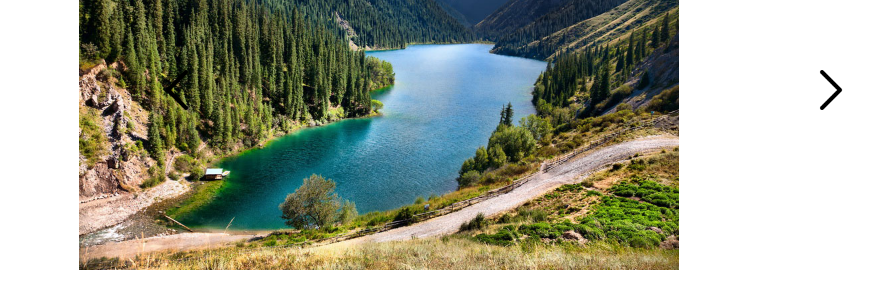
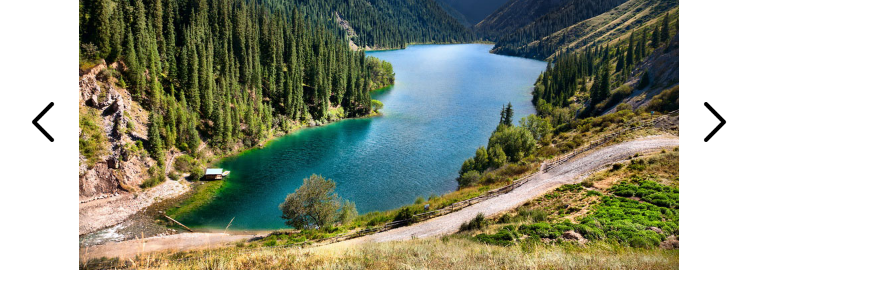
Before and after one commit to innaghazaryan/carousel, a plain HTML site: page index.html in a window 1280 px wide. Shown: the part 138-446 px from the top of the page, without its empty margins (261-1135 px from the left). Drawn offline with Linux system fonts and the light colour scheme; files whose address does not match are found by name.

Commit message:
Update style.css

```diff
--- a/style.css
+++ b/style.css
@@ -13,15 +13,18 @@
   width: 100%;
   height: auto;
 }
+.carousel-buttons {
+  position: absolute;
+  bottom: 70%;
+  left: 50%;
+}
 .back-btn {
+  position: absolute;
   width: 40px;
-  position: relative;
-  left: 410px;
-  bottom: 200px;
+  right: 316px;
 }
 .next-btn {
   width: 40px;
-  position: relative;
-  left: 1020px;
-  bottom: 200px;
+  position: absolute;
+  left: 316px;
 }
```
